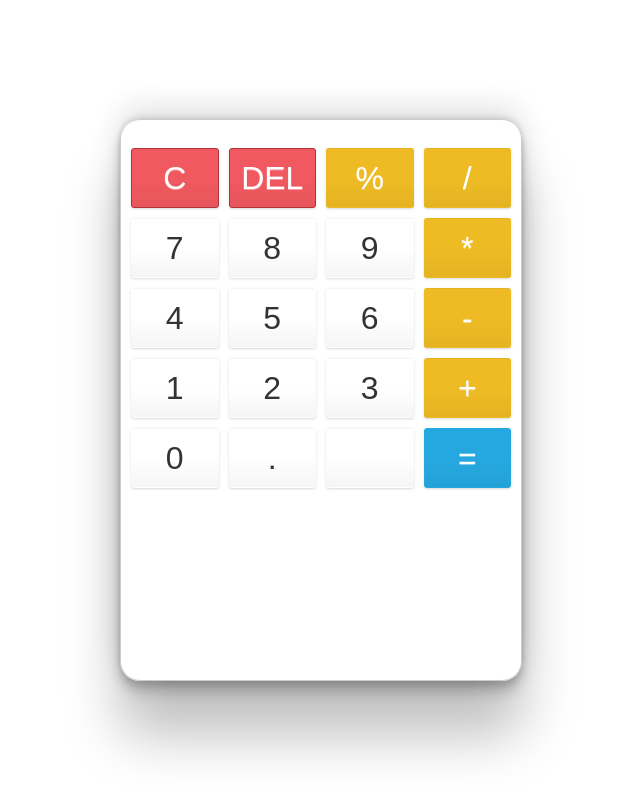
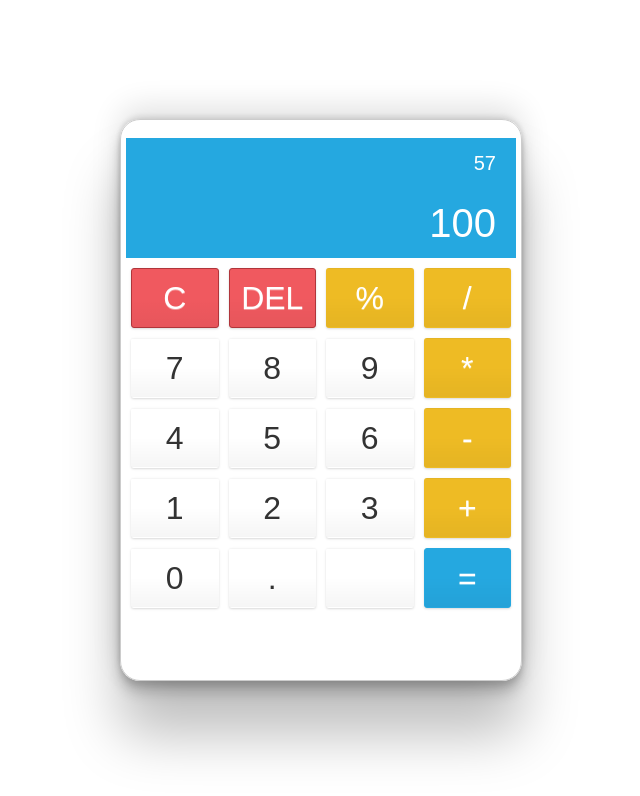
Before and after one commit to cherishebojudah/react-calculator, a React (Create React App) app: page / in a window 1280 px wide. Shown: the top 796 px of the page, without its empty margins (319-959 px from the left). Built offline with nearby package versions, Linux system fonts and the light colour scheme; the HTML template or start-up script is replaced by a standard one.

Commit message:
added and styled output screen

```diff
--- a/src/Components/Layout.js
+++ b/src/Components/Layout.js
@@ -1,5 +1,6 @@
 import React from 'react';
 import './Layout.css';
+import Output from './Output';
 
 const Layout = () => {
     const HandleClick = () => {}
@@ -8,6 +9,7 @@ const Layout = () => {
         <div className='frame'>
             <div className='calculator'>
             <br></br>
+            <Output></Output>
 
             <div className='keys'>
                 <input type='button' value={'C'} className='button clear' onClick={HandleClick}></input>
--- a/src/Components/Output.js
+++ b/src/Components/Output.js
@@ -1,7 +1,13 @@
 import React from 'react';
+import OutputRow from './OutputRow';
 
 const Output = props => {
-    return ()
+    return (
+        <div>
+            <OutputRow value={57} textSize={{fontSize: '20px'}}/>
+            <OutputRow value={100} textSize={{fontSize: '40px'}}/>
+        </div>
+    )
 }
 
 export default Output;
--- /dev/null
+++ b/src/Components/OutputRow.css
@@ -0,0 +1,13 @@
+.screen {
+    display: block;
+    margin-left: auto;
+    margin-right: auto;
+    width: 90%;
+    font-size: 3.5rem;
+    height: 30px;
+    border: none;
+    background-color: #25a8e0;
+    color: white;
+    text-align: right;
+    padding: 10px 20px 20px 10px;
+}
--- /dev/null
+++ b/src/Components/OutputRow.js
@@ -0,0 +1,12 @@
+import React from "react";
+import './OutputRow.css'
+
+const OutputRow = props => {
+    return (
+        <div>
+            <input type='text' readOnly className='screen' style={props.textSize} value={props.value}></input>
+        </div>
+    )
+}
+
+export default OutputRow;
```
